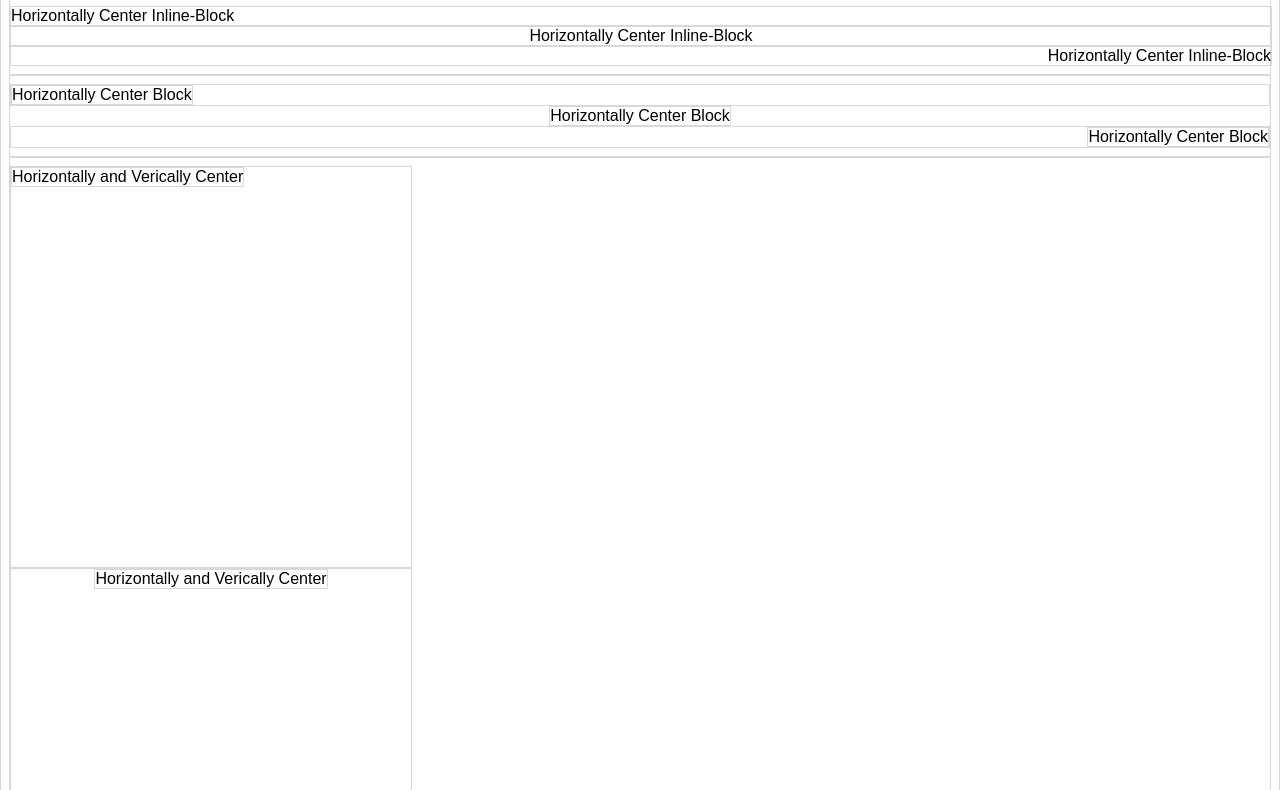
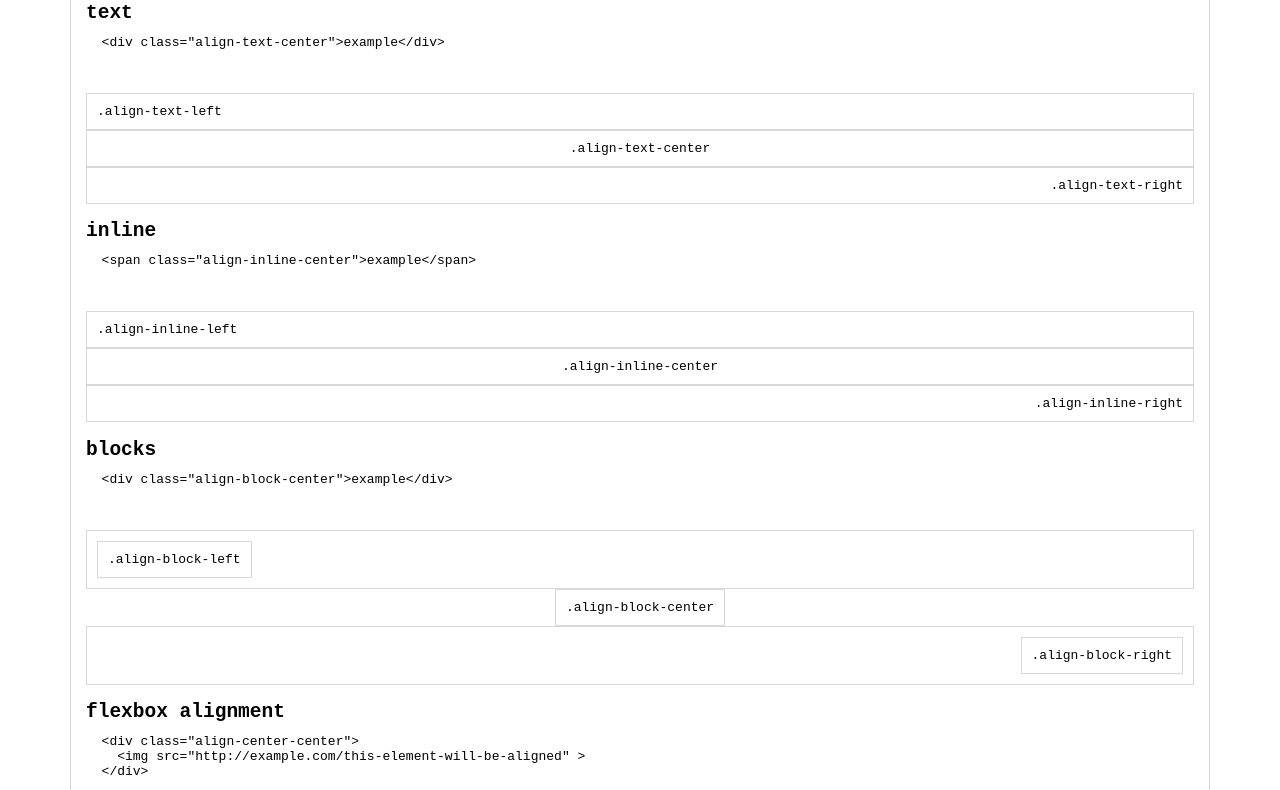
Before and after one commit to stuyam/align.css, a plain HTML site: page index.html in a window 1280 px wide. Shown: the part 82-872 px from the top of the page. Drawn offline with Linux system fonts and the light colour scheme.

Commit message:
Improved docs

```diff
--- a/index.html
+++ b/index.html
@@ -1,65 +1,111 @@
 <link rel="stylesheet" href="align.css" />
 <style>
 body{
-  font-family: sans-serif;
+  font-family: monospace;
 }
-*{
+div, span{
   border: 1px solid #D8D8D8;
+  padding: 10px;
+  box-sizing: border-box;
 }
 .box{
-  max-width: 400px;
-  height: 400px
+  width: 300px;
+  height: 300px
+}
+pre{
+  margin-top: -20px;
+}
+.container {
+  box-sizing: border-box;
+  width: 100%;
+  max-width: 1140px;
+  margin-left: auto;
+  margin-right: auto;
+  padding-left: 15px;
+  padding-right: 15px;
 }
 </style>
 
-<div class="align-text-left">Horizontally Center Text</div>
-<div class="align-text-center">Horizontally Center Text</div>
-<div class="align-text-right">Horizontally Center Text</div>
+<a href="http://yamartino.github.io/align.css/" class="github-corner"><svg width="80" height="80" viewBox="0 0 250 250" style="fill:#151513; color:#fff; position: absolute; top: 0; border: 0; right: 0;"><path d="M0,0 L115,115 L130,115 L142,142 L250,250 L250,0 Z"></path><path d="M128.3,109.0 C113.8,99.7 119.0,89.6 119.0,89.6 C122.0,82.7 120.5,78.6 120.5,78.6 C119.2,72.0 123.4,76.3 123.4,76.3 C127.3,80.9 125.5,87.3 125.5,87.3 C122.9,97.6 130.6,101.9 134.4,103.2" fill="currentColor" style="transform-origin: 130px 106px;" class="octo-arm"></path><path d="M115.0,115.0 C114.9,115.1 118.7,116.5 119.8,115.4 L133.7,101.6 C136.9,99.2 139.9,98.4 142.2,98.6 C133.8,88.0 127.5,74.4 143.8,58.0 C148.5,53.4 154.0,51.2 159.7,51.0 C160.3,49.4 163.2,43.6 171.4,40.1 C171.4,40.1 176.1,42.5 178.8,56.2 C183.1,58.6 187.2,61.8 190.9,65.4 C194.5,69.0 197.7,73.2 200.1,77.6 C213.8,80.2 216.3,84.9 216.3,84.9 C212.7,93.1 206.9,96.0 205.4,96.6 C205.1,102.4 203.0,107.8 198.3,112.5 C181.9,128.9 168.3,122.5 157.7,114.1 C157.9,116.9 156.7,120.9 152.7,124.9 L141.0,136.5 C139.8,137.7 141.6,141.9 141.8,141.8 Z" fill="currentColor" class="octo-body"></path></svg></a><style>.github-corner:hover .octo-arm{animation:octocat-wave 560ms ease-in-out}@keyframes octocat-wave{0%,100%{transform:rotate(0)}20%,60%{transform:rotate(-25deg)}40%,80%{transform:rotate(10deg)}}@media (max-width:500px){.github-corner:hover .octo-arm{animation:none}.github-corner .octo-arm{animation:octocat-wave 560ms ease-in-out}}</style>
 
-<hr />
+<div class="container">
+  <h1>align.css</h1>
 
-<span class="align-inline-left">Horizontally Center Inline-Block</span>
-<span class="align-inline-center">Horizontally Center Inline-Block</span>
-<span class="align-inline-right">Horizontally Center Inline-Block</span>
+  <h2>text</h2>
+  <pre>
+    <code>
+  &lt;div class="align-text-center"&gt;example&lt;/div&gt;
+    </code>
+  </pre>
 
-<hr />
+  <div class="align-text-left">.align-text-left</div>
+  <div class="align-text-center">.align-text-center</div>
+  <div class="align-text-right">.align-text-right</div>
+
+  <h2>inline</h2>
+  <pre>
+    <code>
+  &lt;span class="align-inline-center"&gt;example&lt;/span&gt;
+    </code>
+  </pre>
+
+  <span class="align-inline-left">.align-inline-left</span>
+  <span class="align-inline-center">.align-inline-center</span>
+  <span class="align-inline-right">.align-inline-right</span>
+
+  <h2>blocks</h2>
+  <pre>
+    <code>
+  &lt;div class="align-block-center"&gt;example&lt;/div&gt;
+    </code>
+  </pre>
 
   <div class="clearfix">
-  <div class="align-block-left">Horizontally Center Block</div>
+    <div class="align-block-left">.align-block-left</div>
   </div>
-<div class="align-block-center">Horizontally Center Block</div>
+  <div class="align-block-center">.align-block-center</div>
   <div class="clearfix">
-  <div class="align-block-right">Horizontally Center Block</div>
+    <div class="align-block-right">.align-block-right</div>
   </div>
 
-<hr />
+  <h2>flexbox alignment</h2>
+  <pre>
+    <code>
+  &lt;div class="align-center-center"&gt;
+    &lt;img src="http://example.com/this-element-will-be-aligned" &gt;
+  &lt;/div&gt;
+    </code>
+  </pre>
 
+  <div class="align-block-center">
     <div class="align-top-left box">
-  <div>Horizontally and Verically Center</div>
+      <div>.align-top-left</div>
     </div>
     <div class="align-top-center box">
-  <div>Horizontally and Verically Center</div>
+      <div>.align-top-center</div>
     </div>
     <div class="align-top-right box">
-  <div>Horizontally and Verically Center</div>
+      <div>.align-top-right</div>
     </div>
 
     <div class="align-center-left box">
-  <div>Horizontally and Verically Center</div>
+      <div>.align-center-left</div>
     </div>
     <div class="align-center-center box">
-  <div>Horizontally and Verically Center</div>
+      <div>.align-center-center</div>
     </div>
     <div class="align-center-right box">
-  <div>Horizontally and Verically Center</div>
+      <div>.align-center-right</div>
     </div>
 
     <div class="align-bottom-left box">
-  <div>Horizontally and Verically Center</div>
+      <div>.align-bottom-left</div>
     </div>
     <div class="align-bottom-center box">
-  <div>Horizontally and Verically Center</div>
+      <div>.align-bottom-center</div>
     </div>
     <div class="align-bottom-right box">
-  <div>Horizontally and Verically Center</div>
+      <div>.align-bottom-right</div>
     </div>
+  </div>
+</div>
```
Lines whose indentation alone changed are shown as unchanged.
